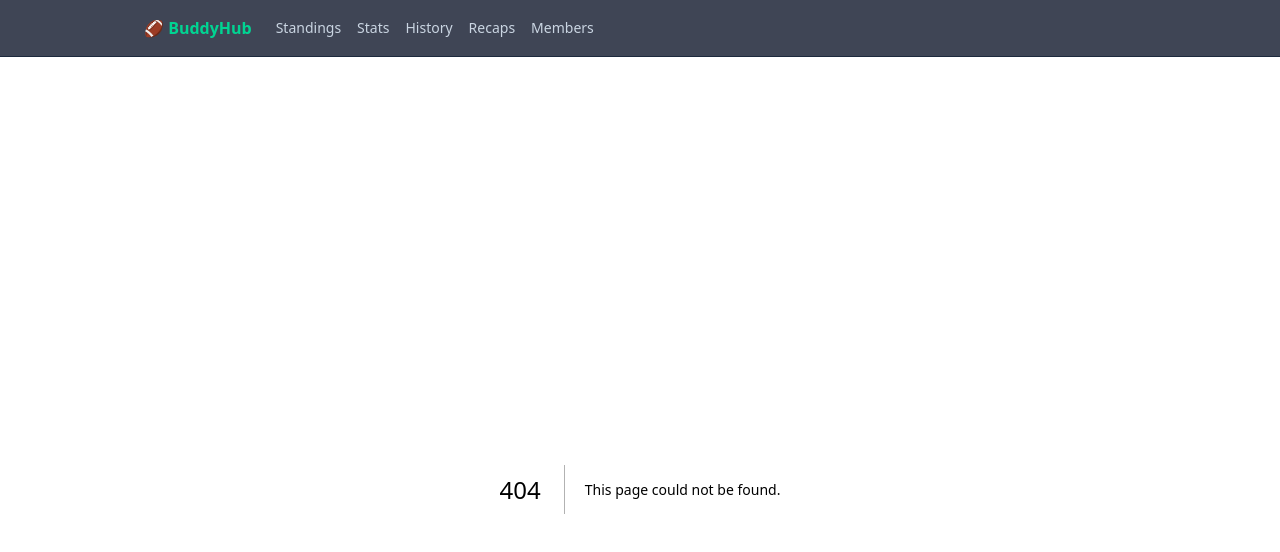
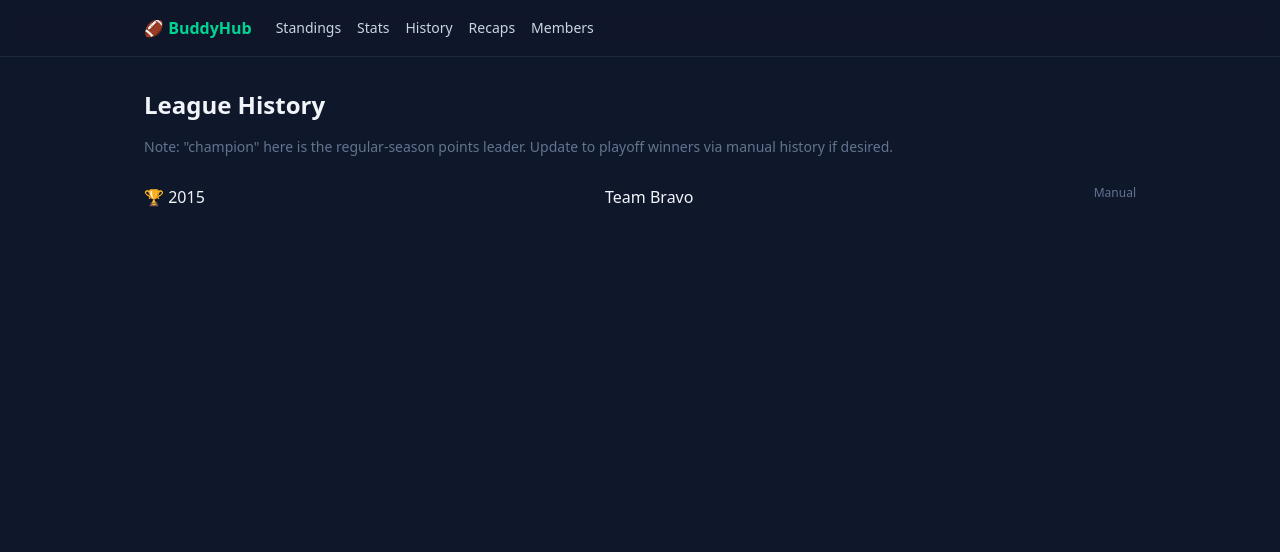
Before and after one commit to Dabemo83/BuddyHub, a Next.js app: page /history in a window 1280 px wide. Before the commit this address had no page. Shown: the top 552 px of the page. Built offline with nearby package versions, Linux system fonts and the light colour scheme.

Commit message:
feat: add history page combining ESPN and manual seasons

```diff
--- /dev/null
+++ b/app/history/page.tsx
@@ -0,0 +1,36 @@
+import { loadAllSeasons } from "@/lib/seasons";
+import { standings } from "@/lib/stats/team-stats";
+import { getManualHistory } from "@/lib/content/history";
+
+export const dynamic = "force-dynamic";
+
+export default async function HistoryPage() {
+  let auto: { year: number; champion: string; source: "ESPN" }[] = [];
+  try {
+    const seasons = await loadAllSeasons();
+    auto = seasons.map((s) => ({ year: s.year, champion: standings(s)[0]?.name ?? "—", source: "ESPN" as const }));
+  } catch {
+    auto = [];
+  }
+
+  const manual = getManualHistory().map((m) => ({ year: m.year, champion: m.champion, source: "Manual" as const }));
+  const all = [...auto, ...manual].sort((a, b) => b.year - a.year);
+
+  return (
+    <div>
+      <h1 className="text-2xl font-bold mb-4">League History</h1>
+      <p className="text-sm text-slate-500 mb-4">
+        Note: &quot;champion&quot; here is the regular-season points leader. Update to playoff winners via manual history if desired.
+      </p>
+      <ul className="divide-y divide-slate-800">
+        {all.map((r) => (
+          <li key={`${r.year}-${r.source}`} className="py-3 flex justify-between">
+            <span className="font-medium">🏆 {r.year}</span>
+            <span>{r.champion}</span>
+            <span className="text-xs text-slate-500">{r.source}</span>
+          </li>
+        ))}
+      </ul>
+    </div>
+  );
+}
```
